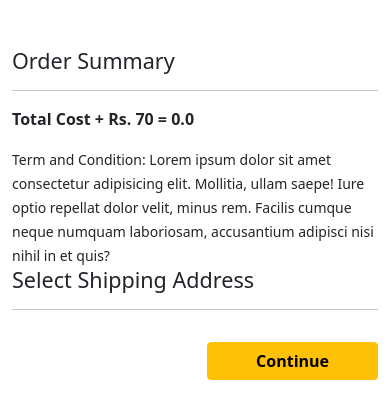
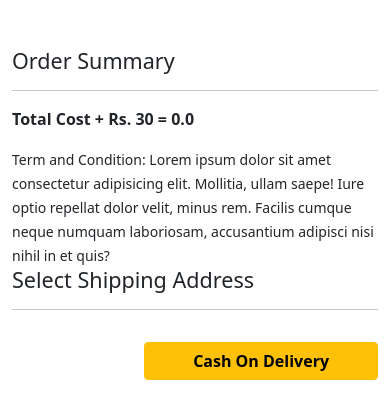
Before and after one commit to VatsalaVora/grocery, a Django app: page /checkout/ in a window 390 px wide. Shown: the part 56-475 px from the top of the page. Run offline with Django 4.2, Linux system fonts and the light colour scheme; a user stored in the database is signed in; data comes from the database, SQL or seed files in the repository; both versions use the stored data as it was after the commit; some libraries are stand-ins or nearby versions.

Commit message:
'mobile'

```diff
--- a/app/forms.py
+++ b/app/forms.py
@@ -16,7 +16,7 @@ class CustomerRegistrationForm(UserCreationForm):
 
     class Meta:
         model = User
-        fields = ['username','email','password1', 'password2']
+        fields = ['username', 'email', 'password1', 'password2']
         labels = {'email': 'Email'}
         widgets = {'username': forms.TextInput(attrs={'class': 'form-control'}),
                    }
@@ -56,7 +56,7 @@ class CustomerProfileForm(forms.ModelForm):
         model = Customer
         fields = ['name','mobile', 'locality', 'city', 'state', 'zipcode']
         widgets = {'name': forms.TextInput(attrs={'class': 'form-control'}),
-                   'mobile': forms.NumberInput(attrs={'class':'form-control'}),
+                   'mobile': forms.NumberInput(attrs={'class': 'form-control'}),
                    'locality': forms.TextInput(attrs={'class': 'form-control'}),
                    'city': forms.TextInput(attrs={'class': 'form-control'}),
                    'state': forms.Select(attrs={'class': 'form-control'}),
--- a/app/models.py
+++ b/app/models.py
@@ -1,5 +1,6 @@
 from django.db import models
 from django.contrib.auth.models import User
+from django.core.validators import MaxValueValidator
 
 STATE_CHOICES = (
     ('Andaman and Nicobar Islands', 'Andaman and Nicobar Islands'),
@@ -44,11 +45,11 @@ CUSTOMER_CHOICES = (('Customer', 'Customer'), ('Vendor', 'Vendor'), ('Courier Ag
 class Customer(models.Model):
     user = models.ForeignKey(User, on_delete=models.CASCADE)
     # type = models.CharField(choices=CUSTOMER_CHOICES, max_length=50, default="Customer")
-    mobile = models.PositiveIntegerField(max_length=11)
+    mobile = models.PositiveIntegerField(validators=[MaxValueValidator(9999999999)])
     name = models.CharField(max_length=200)
     locality = models.CharField(max_length=200)
     city = models.CharField(max_length=50)
-    zipcode = models.PositiveIntegerField()
+    zipcode = models.PositiveIntegerField(validators=[MaxValueValidator(999999)])
     state = models.CharField(choices=STATE_CHOICES, max_length=50)
 
     def __str__(self):
--- a/app/static/app/css/style.css
+++ b/app/static/app/css/style.css
@@ -19,3 +19,7 @@
  font-size: 24px;
  font-weight: bold;
 }
+.rating {
+    float:left;
+    width:300px;
+}
--- a/app/static/app/js/myscript.js
+++ b/app/static/app/js/myscript.js
@@ -1,17 +1,17 @@
 $('#slider1, #slider2, #slider3, #slider4').owlCarousel({
-    loop: true,
-    margin: 20,
+    loop: false,
+    margin: 50,
     responsiveClass: true,
     responsive: {
         0: {
             items: 1,
-            nav: false,
+            nav: true,
             autoplay: true,
         },
         600: {
             items: 3,
-            nav: true,
-            autoplay: true,
+            nav: true ,
+            autoplay:true,
         },
         1000: {
             items: 5,
@@ -71,3 +71,4 @@ $('.remove-cart').click(function(){
         }
     })
 })
+;
--- a/app/templates/app/addtocart.html
+++ b/app/templates/app/addtocart.html
@@ -41,7 +41,7 @@
       <h3>The Total Amount of</h3>
       <ul class="list-group">
        <li class="list-group-item d-flex justify-content-between align-items-center border-0 px-0 pb-0">Amount<span id="amount">Rs. {{amount}}</span></li>
-       <li class="list-group-item d-flex justify-content-between align-items-center px-0">Shipping<span>Rs. 70.00</span></li>
+       <li class="list-group-item d-flex justify-content-between align-items-center px-0">Shipping<span>Rs. 30.00</span></li>
        <li class="list-group-item d-flex justify-content-between align-items-center border-0 px-0 mb-3">
         <div>
            <strong>Total</strong> <small>(including VAT)</small>
--- a/app/templates/app/base.html
+++ b/app/templates/app/base.html
@@ -72,7 +72,18 @@
              <a href="{% url 'customerregistration' %}" class="nav-link text-white">Registration</a>
             </li>
               {% endif %}
+              <li class="nav-item dropdown mx-2">
+              <a class="nav-link dropdown-toggle text-white" role="button" data-bs-toggle="dropdown" aria-expanded="false">
+                Contact Us
+              </a>
+              <ul class="dropdown-menu" aria-labelledby="profileDropdown">
+                <li><a class="dropdown-item" style="color:black">+91 8734-080080</a></li>
+                  <li><a class="dropdown-item" href="mailto:mehamehta26@gmail.com" style="color:blue">mehamehta26@gmail.com</a></li>
+
+              </ul>
+            </li>
           </ul>
+
          </div>
        </div>
      </div>
--- a/app/templates/app/checkout.html
+++ b/app/templates/app/checkout.html
@@ -16,7 +16,7 @@
         </div>
       </div>
       {% endfor %}
-      <p class="fw-bold">Total Cost + Rs. 70 = {{totalamount}}</p>
+      <p class="fw-bold">Total Cost + Rs. 30 = {{totalamount}}</p>
     <small>Term and Condition: Lorem ipsum dolor sit amet consectetur adipisicing elit. Mollitia, ullam saepe! Iure optio repellat dolor velit, minus rem. Facilis cumque neque numquam laboriosam, accusantium adipisci nisi nihil in et quis?</small>
   </div>
   <div class="col-sm-4 offset-sm-1">
@@ -39,7 +39,7 @@
 
         {% endfor %}
         <div class="text-end">
-          <button type="submit" class="btn btn-warning mt-3 px-5 fw-bold">Continue</button>
+          <button type="submit" class="btn btn-warning mt-3 px-5 fw-bold">Cash On Delivery</button>
         </div>
       </form>
     </div>
--- a/app/templates/app/orders.html
+++ b/app/templates/app/orders.html
@@ -9,7 +9,9 @@
    <ul class="list-unstyled">
     <li class="d-grid"><a href="{% url 'orders' %}" class="btn btn-primary">Orders</a></li>
    </ul>
+
   </div>
+  <h3><span style="color:blue;">Order Placed Successfully......!</span></h3>
   <div class="col-sm-9 offset-sm-1">
    {% for op in order_placed %}
    <div class="row shadow-sm mb-3">
@@ -17,6 +19,7 @@
      <img src="{{op.product.product_image.url}}" alt="" srcset="" class="img-fluid" height="150" width="150">
 
     </div>
+
     <div class="col-sm-7">
      <p>Product: {{op.product.title}}</p>
      <p>Quantity: {{op.quantity}}</p>
@@ -50,6 +53,7 @@
       </div>
     </div>
        {% endfor %}
+
   </div>
   </div>
  </div>
--- a/app/templates/app/productdetail.html
+++ b/app/templates/app/productdetail.html
@@ -47,7 +47,7 @@
    <h5 class="mt-5">Available Offers</h5>
    <ul>
     <li>Bank Offer: 5% cashback on Axis Bank Credit card</li>
-    <li>Special Price Get Extra Rs.500 off</li>
+    <li>10% cashback upto Rs.500/-</li>
    </ul>
 
   </div>
--- a/app/urls.py
+++ b/app/urls.py
@@ -15,6 +15,7 @@ urlpatterns = [
                   path('pluscart/', views.plus_cart),
                   path('minuscart/', views.minus_cart),
                   path('removecart/', views.remove_cart),
+
                   path('buy/', views.buy_now, name='buy-now'),
                   path('profile/', views.ProfileView.as_view(), name='profile'),
                   path('address/', views.address, name='address'),
--- a/app/views.py
+++ b/app/views.py
@@ -53,7 +53,7 @@ def show_cart(request):
         user = request.user
         cart = Cart.objects.filter(user=user)
         amount = 0.0
-        shipping_amount = 70.0
+        shipping_amount = 30.0
         total_amount = 0.0
         cart_product = [p for p in Cart.objects.all() if p.user == user]
         if cart_product:
@@ -74,7 +74,7 @@ def plus_cart(request):
         c.quantity += 1
         c.save()
         amount = 0.0
-        shipping_amount = 70.0
+        shipping_amount = 30.0
         cart_product = [p for p in Cart.objects.all() if p.user == request.user]
         for p in cart_product:
             tempamount = (p.quantity * p.product.discounted_price)
@@ -95,7 +95,7 @@ def minus_cart(request):
         c.quantity -= 1
         c.save()
         amount = 0.0
-        shipping_amount = 70.0
+        shipping_amount = 30.0
         cart_product = [p for p in Cart.objects.all() if p.user == request.user]
         for p in cart_product:
             tempamount = (p.quantity * p.product.discounted_price)
@@ -115,7 +115,7 @@ def remove_cart(request):
         c = Cart.objects.get(Q(product=prod_id) & Q(user=request.user))
         c.delete()
         amount = 0.0
-        shipping_amount = 70.0
+        shipping_amount = 30.0
         cart_product = [p for p in Cart.objects.all() if p.user == request.user]
         for p in cart_product:
             tempamount = (p.quantity * p.product.discounted_price)
@@ -194,7 +194,7 @@ def checkout(request):
     add = Customer.objects.filter(user=user)
     cart_items = Cart.objects.filter(user=user)
     amount = 0.0
-    shipping_amount = 70.0
+    shipping_amount = 30.0
     totalamount = 0.0
     cart_product = [p for p in Cart.objects.all() if p.user == request.user]
     if cart_product:
--- a/grocery1/settings.py
+++ b/grocery1/settings.py
@@ -37,6 +37,7 @@ INSTALLED_APPS = [
     'django.contrib.messages',
     'django.contrib.staticfiles',
     'app',
+    'phonenumber_field',
 ]
 
 MIDDLEWARE = [
```
Also changed, not shown: db.sqlite3, media/productimg/bhendi1_RKmQrSB.jpg (added), media/productimg/peanut_wGWQbx5.jpg (added).
